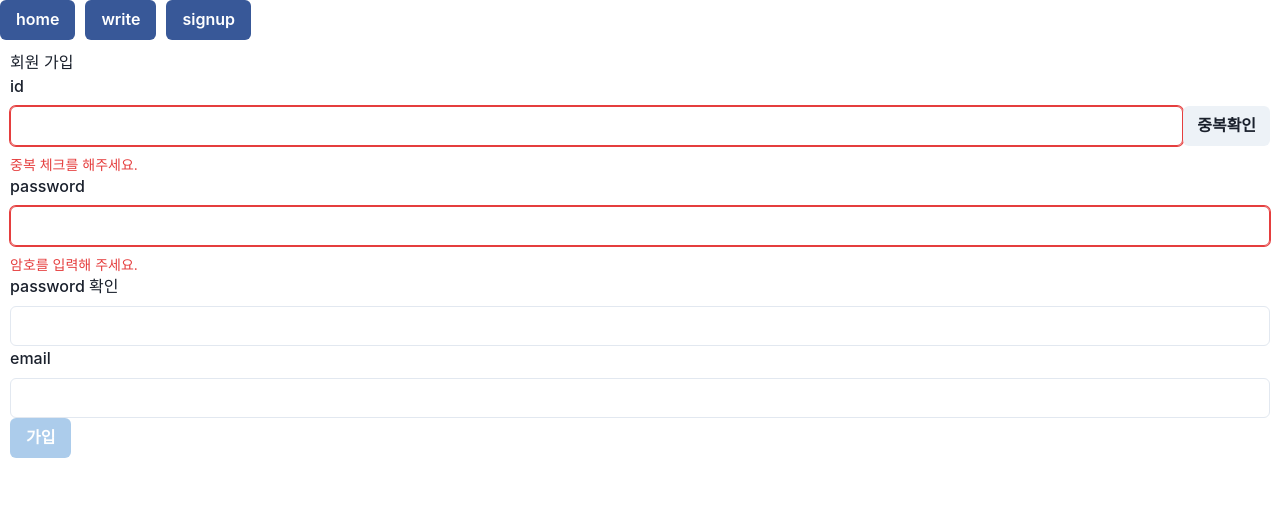
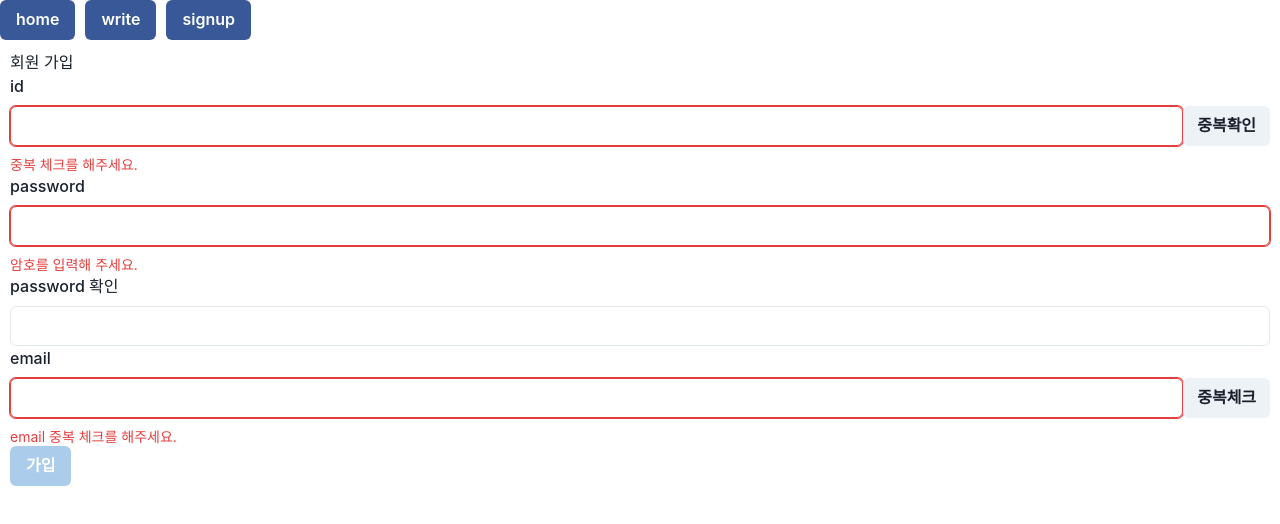
Before and after one commit to Nighteast/pjr1-fe, a React (Create React App) app: page /signup in a window 1280 px wide. Shown: the top 524 px of the page. Built offline with nearby package versions, Linux system fonts and the light colour scheme.

Commit message:
email 중복 체크 기능 추가

```diff
--- a/src/page/member/MemberSignup.js
+++ b/src/page/member/MemberSignup.js
@@ -17,11 +17,16 @@ export function MemberSignup() {
   const [passwordCheck, setPasswordCheck] = useState("");
   const [email, setEmail] = useState("");
   const [idAvailable, setIdAvailable] = useState(false);
+  const [emailAvailable, setEmailAvailable] = useState(false);
 
   const toast = useToast();
 
   // submitAvailable이 true 일때만 버튼이 활성화 되게 한다.
   let submitAvailable = true;
+
+  if (!emailAvailable) {
+    submitAvailable = false;
+  }
 
   // id 중복체크가 안 될 경우 제출 할 수 없다.
   if (!idAvailable) {
@@ -74,6 +79,30 @@ export function MemberSignup() {
       });
   }
 
+  function handleEmailCheck() {
+    const params = new URLSearchParams();
+    params.set("email", email);
+
+    axios
+      .get("api/member/check?" + params.toString())
+      .then(() => {
+        setEmailAvailable(false);
+        toast({
+          description: "이미 사용 중인 이메일입니다.",
+          status: "warning",
+        });
+      })
+      .catch((error) => {
+        if (error.response.status === 404) {
+          setEmailAvailable(true);
+          toast({
+            description: "사용 가능한 이메일 입니다.",
+            status: "success",
+          });
+        }
+      });
+  }
+
   return (
     <Box m={"10px"}>
       <h1>회원 가입</h1>
@@ -109,13 +138,20 @@ export function MemberSignup() {
         />
         <FormErrorMessage>암호가 다릅니다.</FormErrorMessage>
       </FormControl>
-      <FormControl>
+      <FormControl isInvalid={!emailAvailable}>
         <FormLabel>email</FormLabel>
-        <Input
-          type="email"
-          value={email}
-          onChange={(e) => setEmail(e.target.value)}
-        />
+        <Flex>
+          <Input
+            type="email"
+            value={email}
+            onChange={(e) => {
+              setEmailAvailable(false);
+              setEmail(e.target.value);
+            }}
+          />
+          <Button onClick={handleEmailCheck}>중복체크</Button>
+        </Flex>
+        <FormErrorMessage>email 중복 체크를 해주세요.</FormErrorMessage>
       </FormControl>
       <Button
         isDisabled={!submitAvailable}
```
